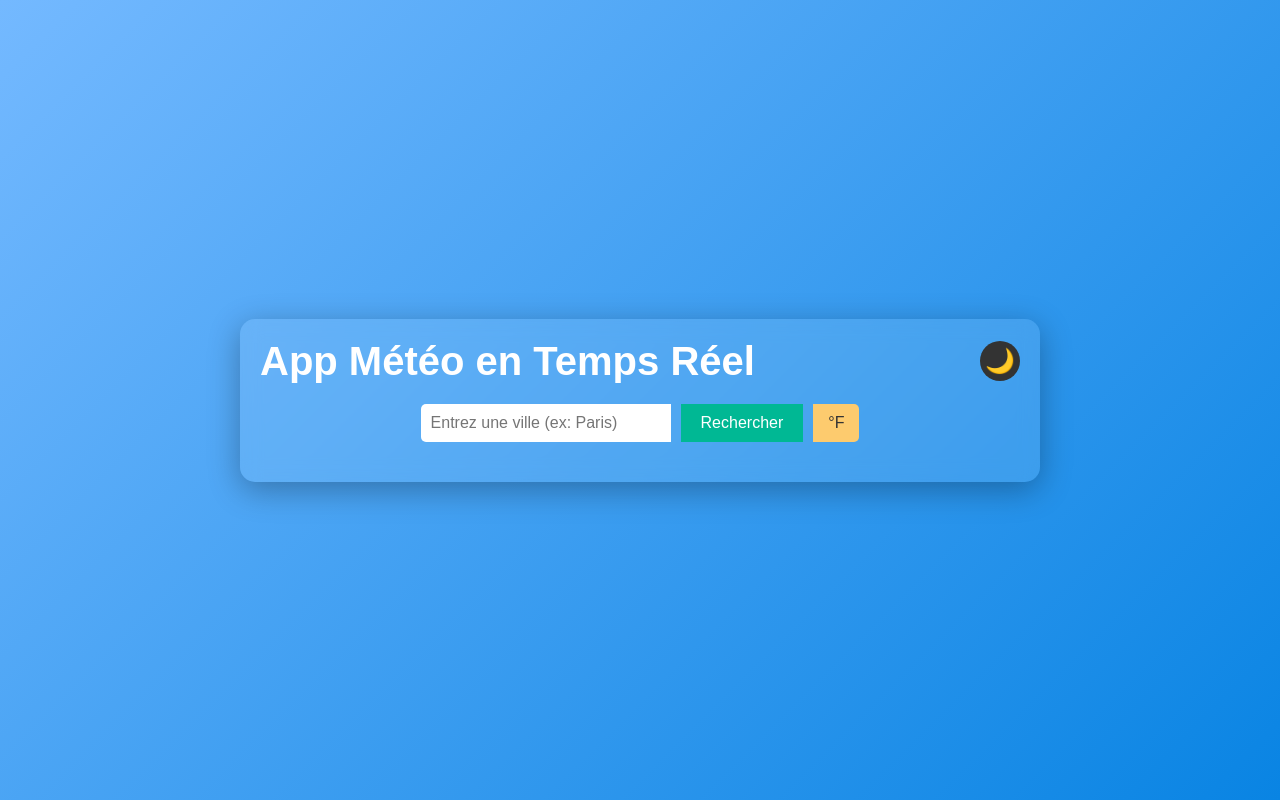
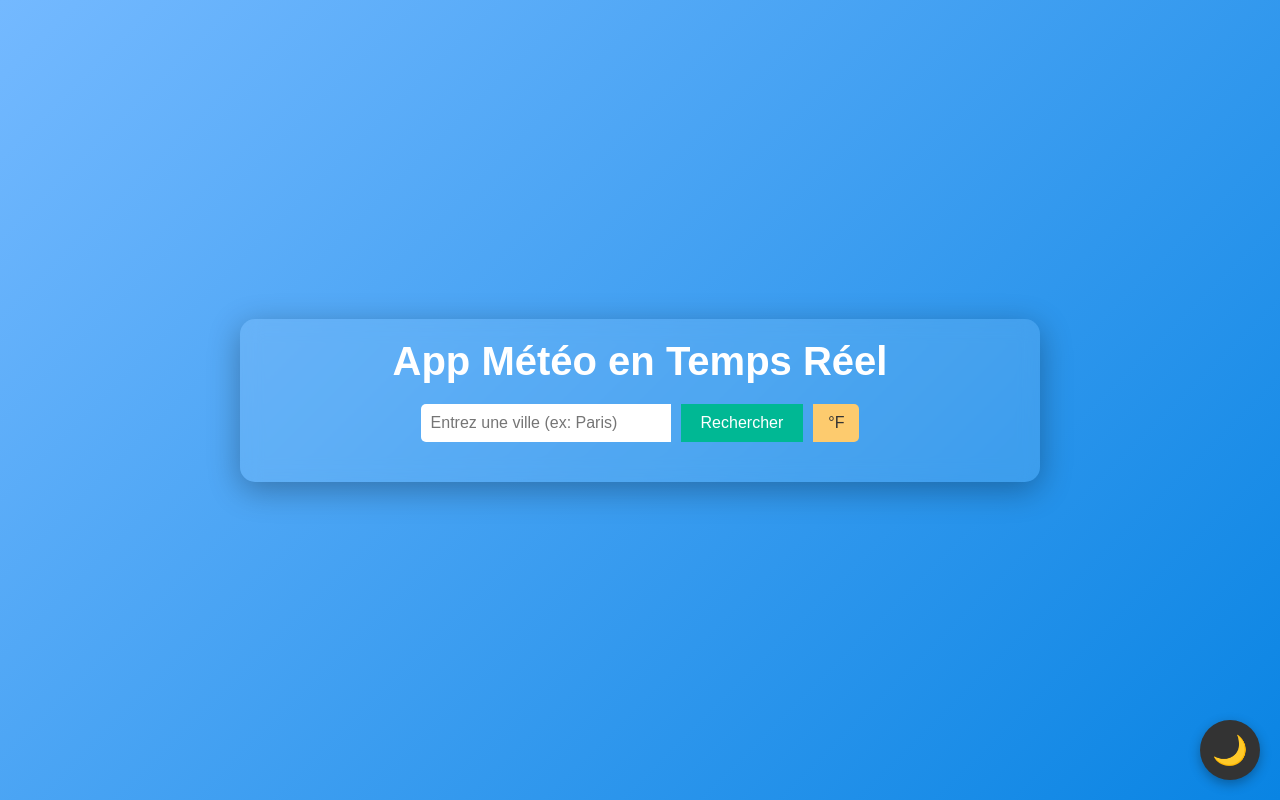
Before and after one commit to Bt-Andr/Weather-app, a plain HTML site: page index.html in a window 1280 px wide. Drawn offline with Linux system fonts and the light colour scheme.

Commit message:
feat: button theme toggle edited to float

```diff
--- a/index.html
+++ b/index.html
@@ -12,7 +12,6 @@
     <div class="container">
         <div class="header">
             <h1>App Météo en Temps Réel</h1>
-            <button id="dark-mode-toggle">🌙</button>
         </div>
         <div class="search">
             <input type="text" id="city-input" placeholder="Entrez une ville (ex: Paris)">
@@ -43,6 +42,7 @@
             <div id="forecast-container" class="forecast-grid"></div>
         </div>
     </div>
+    <button id="dark-mode-toggle">🌙</button>
     <script src="app.js"></script>
 </body>
 </html>
--- a/style.css
+++ b/style.css
@@ -54,11 +54,10 @@ body {
     text-align: center;
 }
 
-/* Header */
+/* Header (sans le bouton) */
 .header {
     display: flex;
-    justify-content: space-between;
-    align-items: center;
+    justify-content: center; /* Centre le titre sans bouton */
     margin-bottom: 20px;
 }
 
@@ -66,19 +65,26 @@ h1 {
     font-size: 2.5em;
 }
 
+/* Bouton flottant */
 #dark-mode-toggle {
+    position: fixed;
+    bottom: 20px;
+    right: 20px;
     background: var(--dark-btn-bg);
     border: none;
     border-radius: 50%;
-    width: 40px;
-    height: 40px;
+    width: 60px;
+    height: 60px;
     cursor: pointer;
-    font-size: 1.5em;
-    transition: background 0.3s;
+    font-size: 1.8em;
+    box-shadow: 0 4px 12px rgba(0, 0, 0, 0.3);
+    z-index: 1000;
+    transition: background 0.3s, transform 0.2s;
 }
 
 #dark-mode-toggle:hover {
     background: #666;
+    transform: scale(1.1);
 }
 
 /* Recherche */
```
